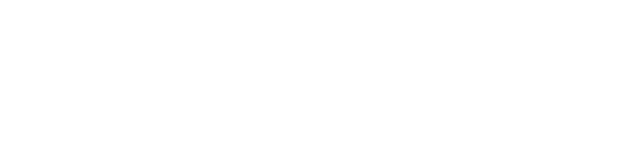
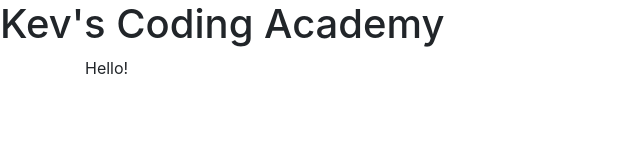
Before and after one commit to KCAcademy/website, a website: page index.html in a window 1280 px wide. Shown: the whole page, without its empty margins (0-640 px from the left). Drawn offline with nearby package versions, Linux system fonts and the light colour scheme.

Commit message:
Inital Webpage
Title and bootstrap fully loaded. Stylesheet created for custom styles

```diff
--- a/index.html
+++ b/index.html
@@ -1,16 +1,27 @@
 <!DOCTYPE html>
-
+<html lang="en">
 <html>
 
 <head>
+  <!-- Meta tags -->
+  <meta charset="utf-8">
+  <meta name="viewport" content="width=device-width, initial-scale=1, shrink-to-fit=no">
   <title>Kev's Coding Academy</title>
-  <script type="text/javascript">
+  <script type="text/javascript"></script>
 
-  </script>
-  </head>
+  <!-- Bootstrap CSS -->
+  <link rel="stylesheet" href="https://stackpath.bootstrapcdn.com/bootstrap/4.1.3/css/bootstrap.min.css" integrity="sha384-MCw98/SFnGE8fJT3GXwEOngsV7Zt27NXFoaoApmYm81iuXoPkFOJwJ8ERdknLPMO" crossorigin="anonymous">
+  <link rel="stylesheet" type="text/css" href="style.css">
+</head>
 
 <body>
-
+  <h1> Kev's Coding Academy </h1>
+  <div class="container">
+    <p> Hello! </p>
+  </div>
+  <script src="https://code.jquery.com/jquery-3.3.1.slim.min.js" integrity="sha384-q8i/X+965DzO0rT7abK41JStQIAqVgRVzpbzo5smXKp4YfRvH+8abtTE1Pi6jizo" crossorigin="anonymous"></script>
+  <script src="https://cdnjs.cloudflare.com/ajax/libs/popper.js/1.14.3/umd/popper.min.js" integrity="sha384-ZMP7rVo3mIykV+2+9J3UJ46jBk0WLaUAdn689aCwoqbBJiSnjAK/l8WvCWPIPm49" crossorigin="anonymous"></script>
+  <script src="https://stackpath.bootstrapcdn.com/bootstrap/4.1.3/js/bootstrap.min.js" integrity="sha384-ChfqqxuZUCnJSK3+MXmPNIyE6ZbWh2IMqE241rYiqJxyMiZ6OW/JmZQ5stwEULTy" crossorigin="anonymous"></script>
   </body>
 
 </html>
--- /dev/null
+++ b/style.css
@@ -0,0 +1,3 @@
+.container {
+  border
+}
```
